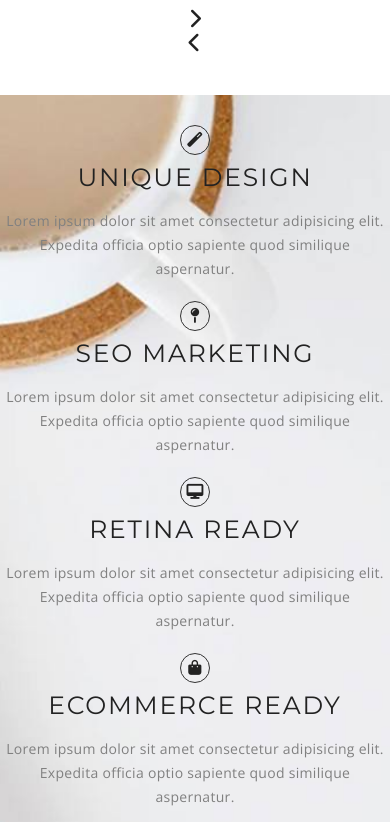
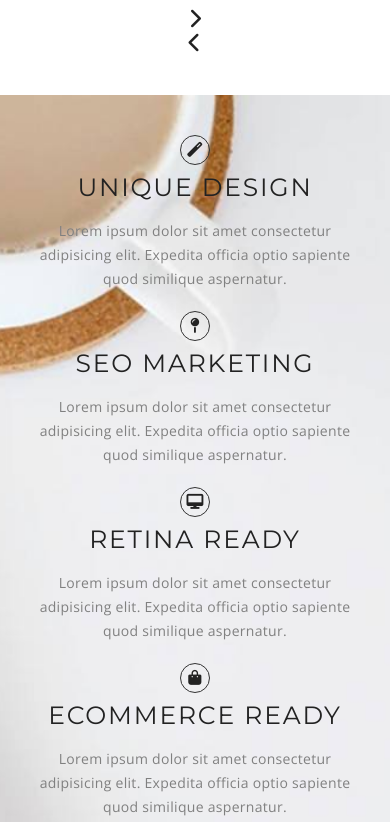
Before and after one commit to emmawalden/emmaWaldenProjectTwo, a plain HTML site: page index.html in a window 390 px wide. Shown: the part 1359-2181 px from the top of the page. Drawn offline with nearby package versions, Linux system fonts and the light colour scheme.

Commit message:
added icon wrapper

```diff
--- a/index.html
+++ b/index.html
@@ -81,6 +81,7 @@
             </div>
         </section>
         <section class="iconSection">
+            <div class="wrapper iconWrapper">
                 <ul class="sectionContainer">
                     <li class="iconContainer">
                         <div class="iconStyles">
@@ -142,6 +143,7 @@
                         </div>
                     </li>
                 </ul>
+            </div>
         </section>
         <div class="secondVerticalLine">
             <div class="secondVertical" aria-hidden="true"></div>
--- a/styles/sass/_home.scss
+++ b/styles/sass/_home.scss
@@ -1,7 +1,7 @@
 /* This is the start of the header */
 
 header {
-    height: 600px;
+    height: 750px;
     background-image: url(../assets/home1.jpeg);
     background-size: cover;
     background-position: center;
@@ -117,6 +117,9 @@ div .circleText {
     background-size: cover;
     background-position: center;
     background-repeat: no-repeat;
+}
+
+.iconWrapper {
     display: flex;
     justify-content: flex-end;
     align-items: center;
@@ -310,7 +313,7 @@ aside {
         width: 100%;
     }
 
-    .iconSection {
+    .iconWrapper {
         padding: 25px 25px 0 0;
     }
 
@@ -386,8 +389,8 @@ aside {
     }
 // Changing icons to be one column
 
-    .iconSection {
-        padding: 0;
+    .iconWrapper {
+        padding: 10px;
     }
 
     .sectionContainer {
```
Also changed, not shown: styles/style.css.
